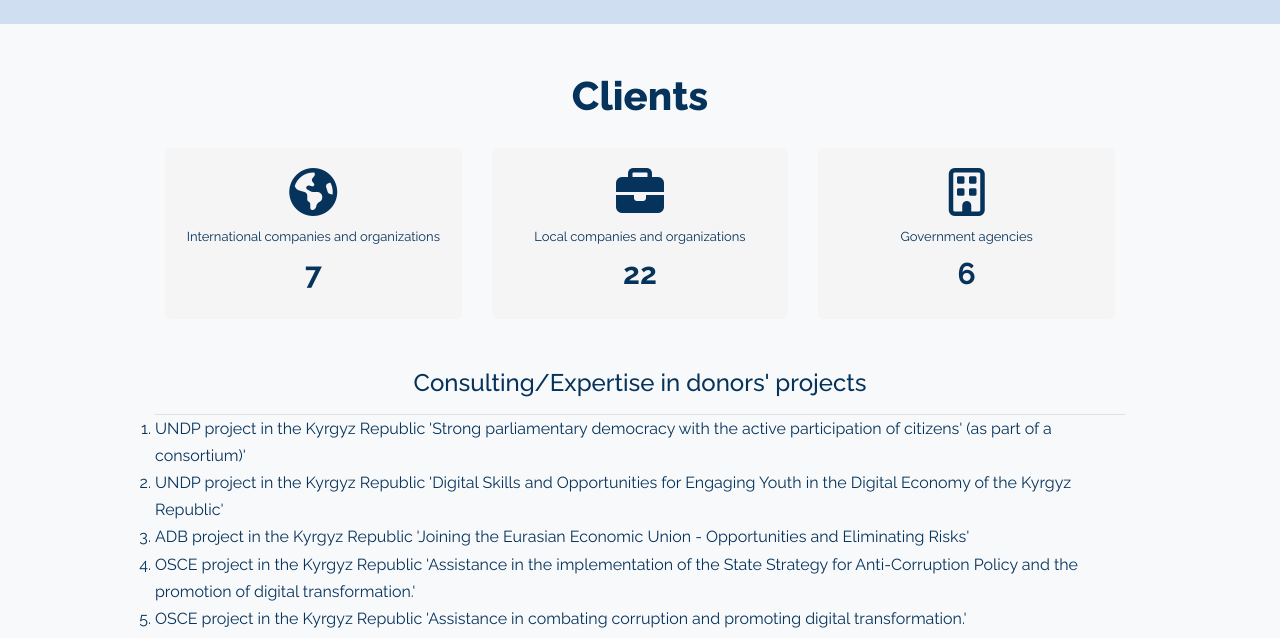
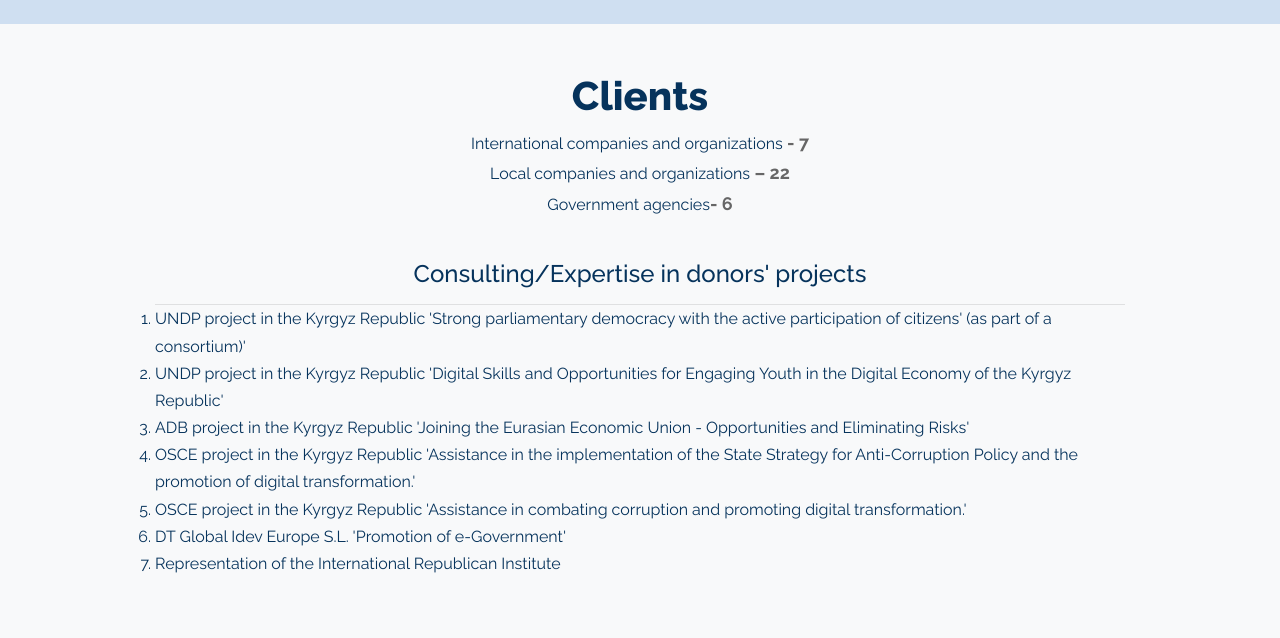
Before and after one commit to MyDataCoin/proficomm.github.io, a website with bundled scripts: page index.html in a window 1280 px wide. Shown: the part 3960-4598 px from the top of the page. Built offline with nearby package versions, Linux system fonts and the light colour scheme; a script that the page names is missing.

Commit message:
fied the fix

```diff
--- a/css/style.css
+++ b/css/style.css
@@ -386,38 +386,12 @@
 opacity: 1;
 }
 
-
-.counter {
-background-color: #f5f5f5;
-padding: 20px 0;
-border-radius: 5px;
-margin-top: 10px;
+.text-center b {
+    font-size: 18px;
+    font-weight: 600;
+    color: #666;
 }
 
-.count-title {
-font-size: 40px;
-font-weight: normal;
-margin-top: 10px;
-margin-bottom: 0;
-text-align: center;
+.text-center p {
+
 }
-
-.count-text {
-margin-top: 10px;
-margin-bottom: 0;
-text-align: center;
-font-size: 13px;
-font-weight: 400;
-}
-
-.fa-3x {
-margin: 0 auto;
-float: none;
-display: table;
-color: #06335C;
-size: 20px;
-}
-
-.counter b {
-    font-size: 30px;
-}
--- a/index.html
+++ b/index.html
@@ -264,31 +264,10 @@
 <section class="portfolio-section bg-light py-5 py-xl-6" id="portfolio">
     <h2>Clients</h2>
     <div class="container">
-        <div class="row text-center">
-            <div class="col">
-                <div class="counter">
-                    <i class="fa fa-globe fa-3x"></i>
-                    <h2 class="timer count-title"></h2>
-                    <p class="count-text ">International companies and organizations</p>
-                    <p><b>7</b></p>
-                </div>
-            </div>
-            <div class="col">
-                <div class="counter">
-                    <i class="fa fa-briefcase fa-3x"></i>
-                    <h2 class="timer count-title"></h2>
-                    <p class="count-text ">Local companies and organizations</p>
-                    <p><b>22</b></p>
-                </div>
-            </div>
-            <div class="col">
-                <div class="counter">
-                    <i class="fa fa-building-o fa-3x"></i>
-                    <h2 class="timer count-title"></h2>
-                    <p class="count-text ">Government agencies</p>
-                    <p><b>6</b></p>
-                </div>
-            </div>
+        <div class="text-center">
+            <p>International companies and organizations<b> - 7</b></p>
+            <p>Local companies and organizations<b> – 22</b></p>
+            <p>Government agencies<b>- 6</b></p>
         </div>
     </div>
     </div>
```
